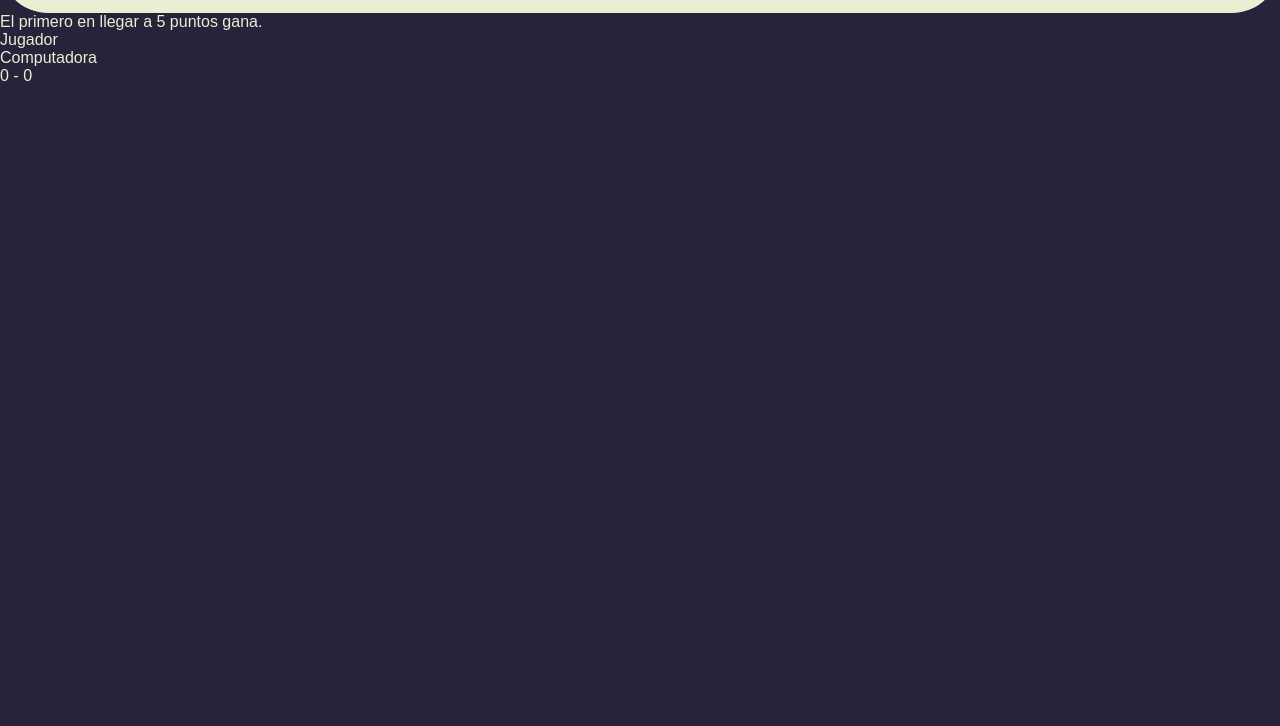
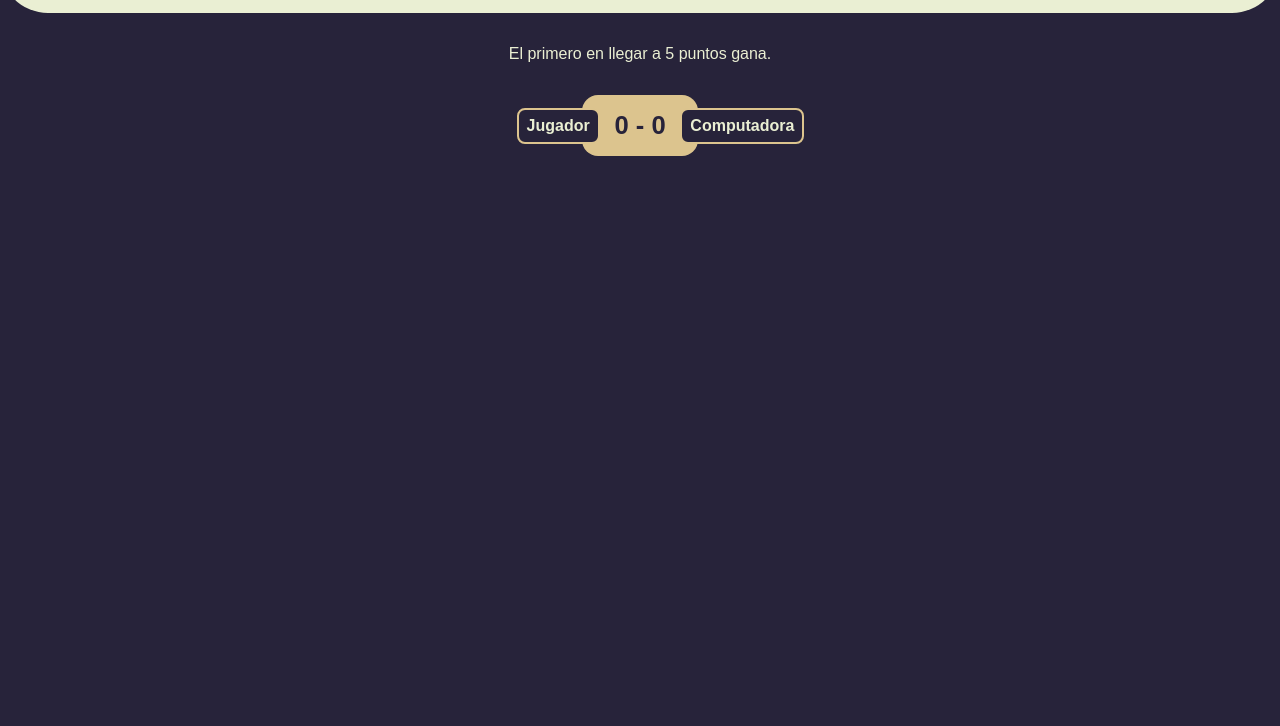
Before and after one commit to lucas29951/piedra-papel-tijera, a plain HTML site: page index.html in a window 1280 px wide. Shown: the part 74-800 px from the top of the page. Drawn offline with Linux system fonts and the light colour scheme.

Commit message:
Estilos definidos para el marcador

```diff
--- a/style.css
+++ b/style.css
@@ -28,3 +28,50 @@ header {
     border-bottom-left-radius: 3rem;
     border-bottom-right-radius: 3rem;
 }
+
+main {
+    display: flex;
+    flex-direction: column;
+    align-items: center;
+    justify-content: center;
+    padding: 2rem;
+    text-align: center;
+}
+
+.instrucciones {
+    margin-bottom: 2rem;
+}
+
+.marcador {
+    background-color: var(--clr-gold);
+    padding: 1rem 2rem;
+    border-radius: 1rem;
+    position: relative;
+    display: flex;
+    align-items: center;
+    color: var(--clr-purple);
+    font-weight: 600;
+    margin-bottom: 2rem;
+}
+
+.marcador .nombre {
+    position: absolute;
+    color: var(--clr-beige);
+    background-color: var(--clr-purple);
+    line-height: 1;
+    padding: .5rem;
+    border-radius: .5rem;
+    border: 2px solid var(--clr-gold);
+}
+
+.marcador .nombre-jugador {
+    right: 85%;
+}
+
+.marcador .nombre-computadora {
+    left: 85%;
+}
+
+.marcador .puntos {
+    font-size: 1.6rem;
+}
```
